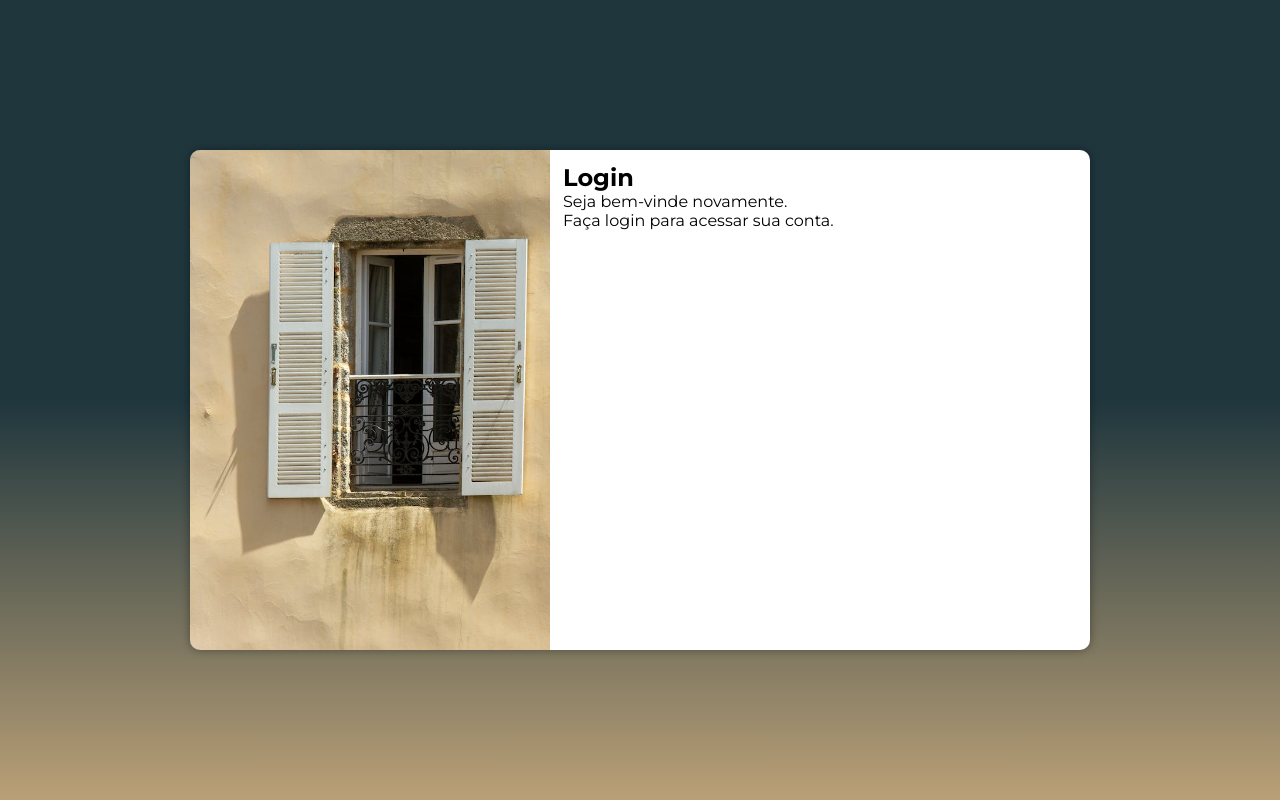
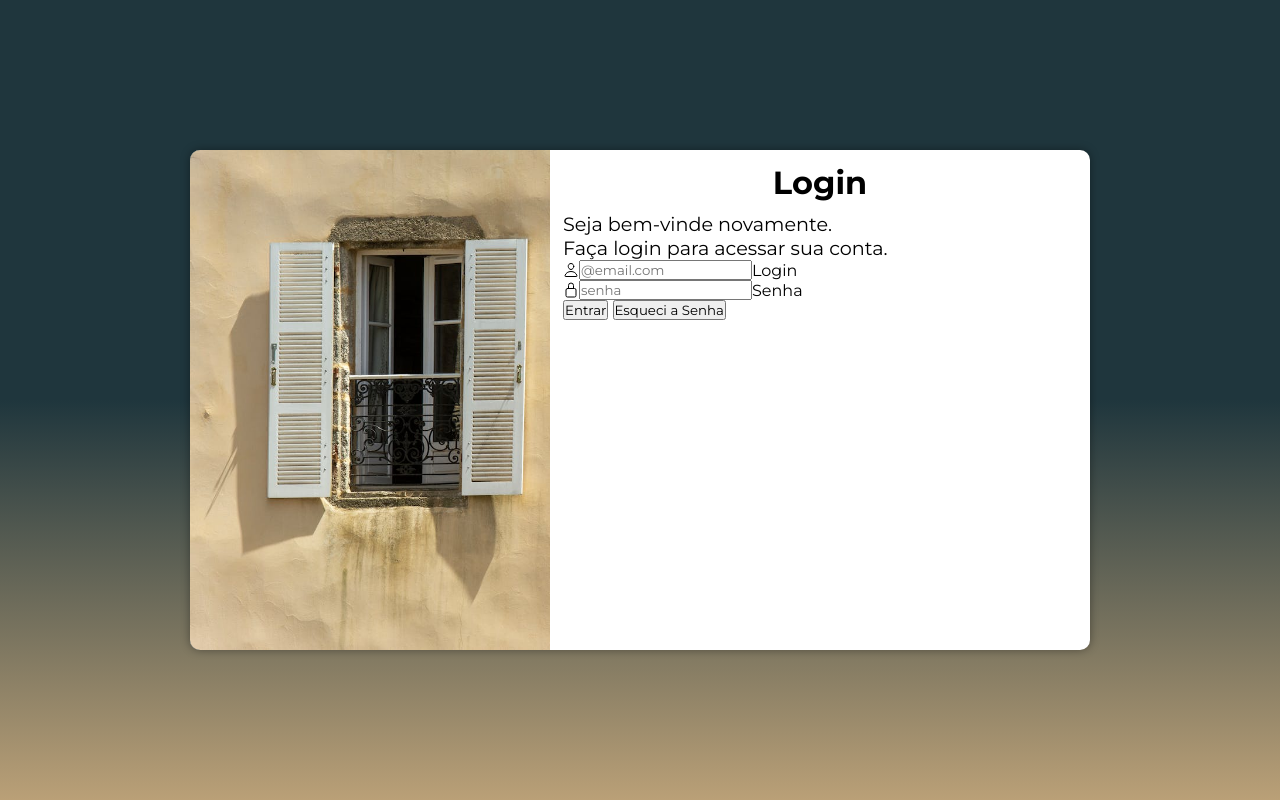
Before and after one commit to CarlosHenriqueLS/projeto-login, a plain HTML site: page index.html in a window 1280 px wide. Drawn offline with nearby package versions, Linux system fonts and the light colour scheme.

Commit message:
formulario adicionado

```diff
--- a/estilos/mediaqueries.css
+++ b/estilos/mediaqueries.css
@@ -42,4 +42,12 @@
         float: right;
         width: 60%;
     }
+
+    div#formulario > h1 {
+        font-size: 2em;
+    }
+
+    div#formulario > p {
+        font-size: 1.2em;
+    }
 }
--- a/estilos/style.css
+++ b/estilos/style.css
@@ -60,3 +60,17 @@ section#login > div#formulario{
     padding: 13px;
     display: block;
 }
+
+div#formulario > h1{
+    text-align: center;
+    margin-bottom: 10px;
+}
+
+div#formulario > p {
+    font-size: 1em;
+}
+
+.campo {
+    display: flex;
+    align-items: center;
+}
--- a/index.html
+++ b/index.html
@@ -15,11 +15,26 @@
                 <div id="formulario">
                 <h1>Login</h1>
                 <p>Seja bem-vinde novamente. <br> Faça login para acessar sua conta.</p>
-                <form action="login.php" method="post">
+                <form action="login.php" method="post" autocomplete="on">
+                    <div class="campo">
+                        <ion-icon name="person-outline"></ion-icon>
+                        <input type="email" name="login" id="ilogin" placeholder="@email.com" autocomplete="email" required maxlength="30">
+                        <label for="ilogin">Login</label>
+                    </div>
+                    <div class="campo">
+                        <ion-icon name="lock-closed-outline"></ion-icon>
+                        <input type="password" name="senha" id="isenha" placeholder="senha" autocomplete="current-password" required minlength="8" maxlength="15">
+                        <label for="ilogin">Senha</label>
+                    </div>
 
+                    <input type="submit" value="Entrar">
+                    <input type="button" value="Esqueci a Senha">
                 </form>
             </div>
         </section>
     </main>
+
+    <script type="module" src="https://unpkg.com/ionicons@7.1.0/dist/ionicons/ionicons.esm.js"></script>
+    <script nomodule src="https://unpkg.com/ionicons@7.1.0/dist/ionicons/ionicons.js"></script>
 </body>
 </html>
```
